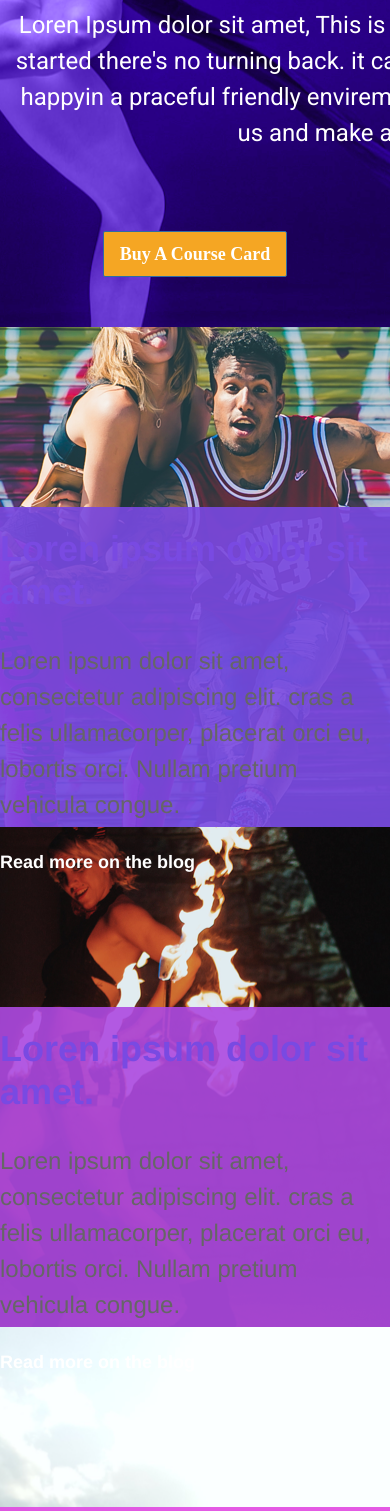
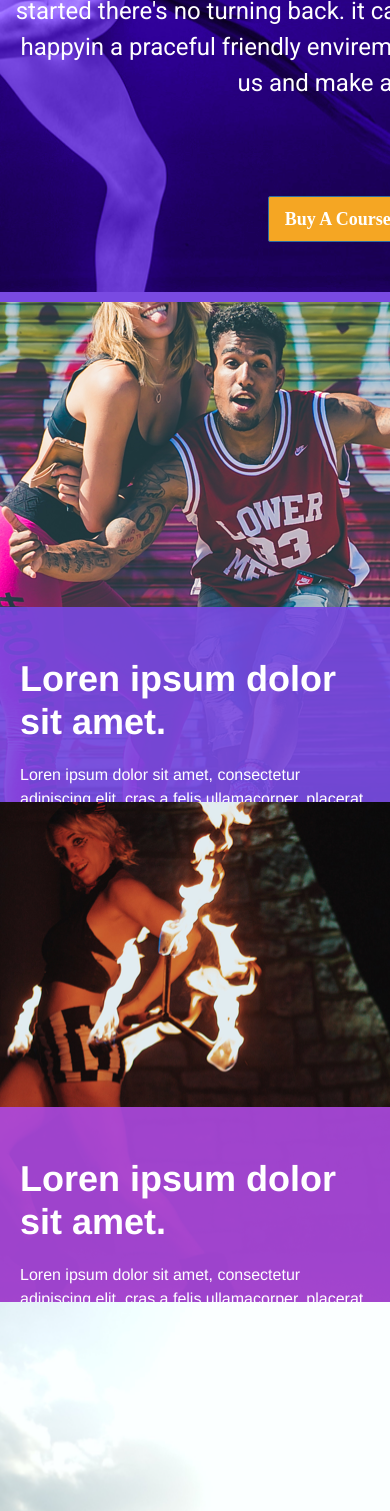
Before and after one commit to Fistibal/PYTDanceStudio, a plain HTML site: page index.html in a window 390 px wide. Shown: the part 317-1828 px from the top of the page. Drawn offline with nearby package versions, Linux system fonts and the light colour scheme.

Commit message:
add more changes

```diff
--- a/index.html
+++ b/index.html
@@ -34,7 +34,7 @@
 
     <!-- jumbotron -->
     <div class="jumbotron dancers" role="presentation">
-      <div class="container-fluid" role="presentation">
+      <div class="container" role="presentation">
         <h1>Move Your Body &amp; Your Soul</h1>
         <p>Loren Ipsum dolor sit amet, This is a place for fun and familly.
           once started there's no turning back. it can only up from here.
@@ -45,14 +45,14 @@
     </div>
 
     <!-- graffiti-photo -->
-    <div class="main">
+    <!-- <div class="main"> -->
       <div class="photo-container graffiti-photo">
         <div class="content">
           <h1>Loren ipsum dolor sit amet.</h1>
           <p>Loren ipsum dolor sit amet, consectetur adipiscing elit.
             cras a felis ullamacorper, placerat orci eu, lobortis orci.
             Nullam pretium vehicula congue.</p>
-          <h4>Read more on the blog</h4>
+          <a href="#">Read more on the blog</a>
         </div>
       </div>
 
@@ -63,7 +63,7 @@
           <p>Loren ipsum dolor sit amet, consectetur adipiscing elit.
             cras a felis ullamacorper, placerat orci eu, lobortis orci.
             Nullam pretium vehicula congue.</p>
-          <h4>Read more on the blog</h4>
+          <a href="#">Read more on the blog</a>
         </div>
       </div>
 
@@ -74,10 +74,10 @@
           <p>Loren ipsum dolor sit amet, consectetur adipiscing elit.
             cras a felis ullamacorper, placerat orci eu, lobortis orci.
             Nullam pretium vehicula congue.</p>
-          <h4>Read more on the blog</h4>
+          <a href="#">Read more on the blog</a>
         </div>
       </div>
-    </div>
+    <!-- </div> -->
 
     <!-- footer -->
     <footer class="container-fluid">
--- a/resources/css/style.css
+++ b/resources/css/style.css
@@ -13,6 +13,12 @@ html {
 .navbar-default .navbar-nav .active a:hover {
     background-color: black;
     color: #f5a623;
+}
+
+.nav .container-fluid {
+  padding-left: 3.6875rem;
+  padding-right: 3.4375rem;
+  height: 3.875rem;
 }
 
 nav img  {
@@ -53,6 +59,10 @@ nav ul {
   margin-bottom: 0;
 }
 
+.dancers .container {
+  max-width: 45rem;
+}
+
 .dancers h1 {
   font-size: 3.125rem;
   font-weight: bold;
@@ -65,7 +75,6 @@ nav ul {
   line-height: 1.5;
   padding-bottom: 5rem;
   width: 45rem;
-  margin: auto;
 }
 
 .btn-primary {
@@ -78,9 +87,11 @@ nav ul {
 /*main*/
 .photo-container {
   height: 31.25rem;
-  display: flex;
+  background-size: cover;
+  position: relative;
+  /*display: flex;
   justify-content: flex-end;
-  align-items:flex-end;
+  align-items:flex-end;*/
 }
 
 /*graffiti-photo*/
@@ -104,27 +115,76 @@ nav ul {
 }
 .content {
   width: 25rem;
-  height: 20rem;
+  max-height: 20rem;
+  position: absolute;
+  right: 0;
+  bottom: 0;
   color: white;
-  color: white;
-  padding: 5rem 0 auto 3rem;
+  padding: 5rem 3rem;
 }
 
 .content h1 {
   font-size: 2.25rem;
   font-weight: bold;
   line-height: 1.2;
-  padding-bottom: 1.25rem;
+  margin-bottom: 1.25rem;
 }
 
 .content p {
   font-size: 1.125rem;
   line-height: 1.4;
-  padding-bottom: 1.25rem;
+  margin-bottom: 1.25rem;
 }
 
-.content h4 {
+.content a {
   font-weight: bold;
+}
+
+@media only screen and (max-width: 768px) {
+	.content {
+		max-height: 12.1875rem;
+		width: initial;
+		bottom: 0;
+		padding: 1.875rem 3.4375rem 3.4375rem 1.875rem;
+	}
+
+	.content h2 {
+		font-size: 1.875rem;
+		line-height: 1.4;
+		margin-bottom: 0.625rem;
+	}
+
+	.content p {
+		font-size: 1rem;
+		line-height: 1.5;
+		margin-bottom: 1.25rem;
+	}
+}
+
+@media only screen and (max-width: 576px) {
+	.content {
+		padding: 1.875rem 1.25rem;
+	}
+
+	.content h2 {
+		font-size: 1.25rem;
+		line-height: 1.2;
+	}
+
+	.content p {
+		font-size: 1rem;
+		line-height: 1.5;
+		margin-bottom: 1.25rem;
+	}
+
+	.content a {
+		font-size: 1rem;
+	}
+}
+
+/*jumbotron*/
+.jumbotron {
+  max-width: 100%;
 }
 
 /*fire-photo*/
@@ -147,6 +207,9 @@ nav ul {
   background-color: rgba(120, 73, 225, 0.9);
 }
 
+.map-photo {
+  position: relative;
+}
 /*footer*/
 footer {
   background-image: url("../pyt_dance_studio_resources/party-photo.png");
@@ -198,7 +261,7 @@ width: 9rem;
 }
 
 /*about*/
-.about {
+.jumbotron {
   background-color: #f2f2f2;
   border-bottom: 10px solid #794ae2;
   display: flex;
```
Also changed, not shown: about.html (+16 -14 lines), faculty.html (+1 -1 lines).
